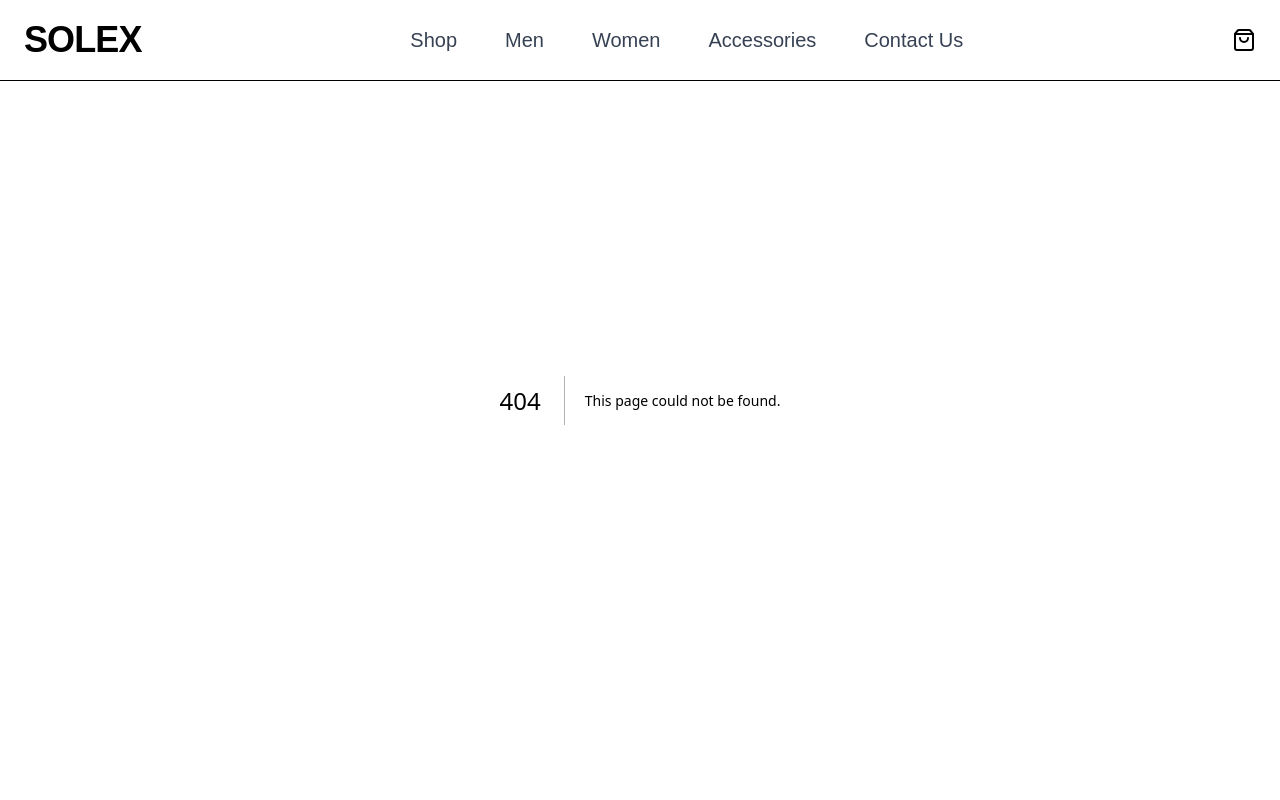
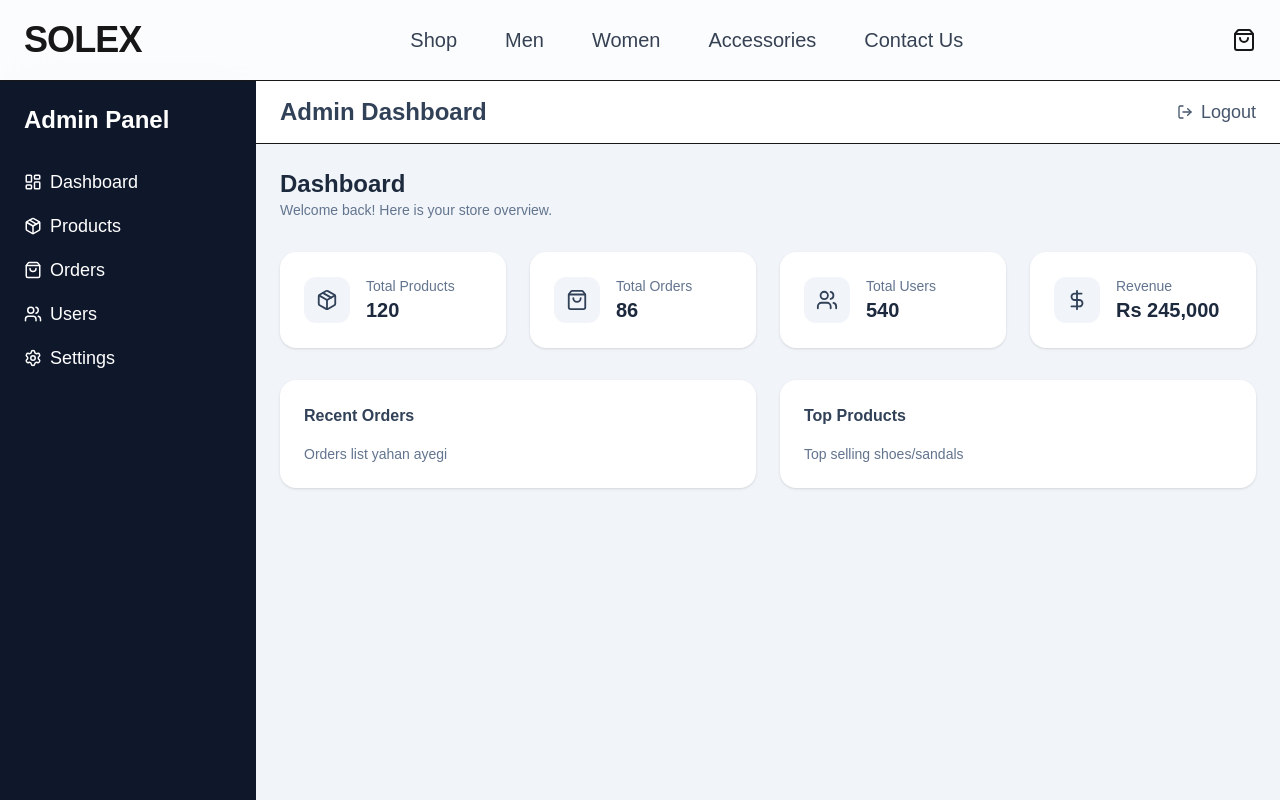
Before and after one commit to Umairphtan/e-comerce-webiste-full-stack, a Next.js app: page /ad/admin1 in a window 1280 px wide. Before the commit this address had no page. Shown: the top 800 px of the page. Built offline with nearby package versions, Linux system fonts and the light colour scheme.

Commit message:
admin dashboard added with secure routes and ui improve

```diff
--- /dev/null
+++ b/app/ad/admin1/error.tsx
@@ -0,0 +1,33 @@
+"use client";
+import { useEffect } from "react";
+
+
+export default function Error({
+error,
+reset,
+}: {
+error: Error;
+reset: () => void;
+}) {
+useEffect(() => {
+console.error("Admin error:", error);
+}, [error]);
+
+
+return (
+<div className="flex items-center justify-center h-screen bg-slate-100">
+<div className="bg-white rounded-2xl p-8 shadow-lg text-center w-[360px]">
+<h2 className="text-xl font-semibold text-red-600 mb-2">Error</h2>
+<p className="text-sm text-slate-600 mb-6">
+Something went wrong in admin panel.
+</p>
+<button
+onClick={reset}
+className="px-4 py-2 rounded-lg bg-slate-900 text-white hover:bg-slate-800"
+>
+Try again
+</button>
+</div>
+</div>
+);
+}
--- /dev/null
+++ b/app/ad/admin1/layout.tsx
@@ -0,0 +1,15 @@
+// app/ad/admin/layout.tsx
+import Sidebar from "@/components/adminsidebar";
+import Topbar from "@/components/admindash";
+
+export default function AdminLayout({ children }: { children: React.ReactNode }) {
+  return (
+    <div className="flex min-h-screen bg-slate-100">
+      <Sidebar />
+      <div className="flex flex-col flex-1">
+        <Topbar />
+        <main className="p-6">{children}</main>
+      </div>
+    </div>
+  );
+}
--- /dev/null
+++ b/app/ad/admin1/loading.tsx
@@ -0,0 +1,10 @@
+export default function Loading() {
+    return (
+        <div className="flex items-center justify-center h-screen">
+            <div className="flex flex-col items-center gap-3">
+                <div className="h-10 w-10 animate-spin rounded-full border-4 border-slate-300 border-t-slate-900" />
+                <p className="text-sm text-slate-600">Loading admin dashboard...</p>
+            </div>
+        </div>
+    );
+}
--- /dev/null
+++ b/app/ad/admin1/page.tsx
@@ -0,0 +1,81 @@
+import { Package, ShoppingBag, Users, DollarSign } from "lucide-react";
+
+function StatCard({
+    title,
+    value,
+    icon,
+}: {
+    title: string;
+    value: string;
+    icon: React.ReactNode;
+}) {
+    return (
+        <div className="bg-white rounded-2xl p-6 shadow-sm flex items-center gap-4 ">
+            <div className="p-3 rounded-xl bg-slate-100 text-slate-700">
+                {icon}
+            </div>
+            <div>
+                <p className="text-sm text-slate-500">{title}</p>
+                <h3 className="text-xl font-semibold text-slate-800">{value}</h3>
+            </div>
+        </div>
+    );
+}
+
+export default function AdminDashboardPage() {
+    // 🔌 Later: fetch data from backend / API
+    const stats = {
+        products: 120,
+        orders: 86,
+        users: 540,
+        revenue: "Rs 245,000",
+    };
+
+    return (
+        <div className="space-y-8">
+            {/* Page Header */}
+            <div>
+                <h1 className="text-2xl font-bold text-slate-800">Dashboard</h1>
+                <p className="text-sm text-slate-500">
+                    Welcome back! Here is your store overview.
+                </p>
+            </div>
+
+            {/* Stats Grid */}
+            <div className="grid grid-cols-1 sm:grid-cols-2 lg:grid-cols-4 gap-6">
+                <StatCard
+                    title="Total Products"
+                    value={stats.products.toString()}
+                    icon={<Package size={22} />}
+                />
+                <StatCard
+                    title="Total Orders"
+                    value={stats.orders.toString()}
+                    icon={<ShoppingBag size={22} />}
+                />
+                <StatCard
+                    title="Total Users"
+                    value={stats.users.toString()}
+                    icon={<Users size={22} />}
+                />
+                <StatCard
+                    title="Revenue"
+                    value={stats.revenue}
+                    icon={<DollarSign size={22} />}
+                />
+            </div>
+
+            {/* Placeholder sections */}
+            <div className="grid grid-cols-1 lg:grid-cols-2 gap-6">
+                <div className="bg-white rounded-2xl p-6 shadow-sm">
+                    <h2 className="font-semibold text-slate-700 mb-4">Recent Orders</h2>
+                    <p className="text-sm text-slate-500">Orders list yahan ayegi</p>
+                </div>
+                <div className="bg-white rounded-2xl p-6 shadow-sm">
+                    <h2 className="font-semibold text-slate-700 mb-4">Top Products</h2>
+                    <p className="text-sm text-slate-500">Top selling shoes/sandals</p>
+                </div>
+            </div>
+        </div>
+    );
+}
--- /dev/null
+++ b/components/admindash.tsx
@@ -0,0 +1,14 @@
+"use client";
+import { LogOut } from "lucide-react";
+
+
+export default function Topbar() {
+    return (
+        <header className="h-16 bg-white border-b flex items-center justify-between px-6 mt-20">
+            <h1 className="font-semibold text-slate-700 text-2xl" >Admin Dashboard</h1>
+            <button className="flex items-center gap-2 text-lg text-slate-600 hover:text-red-600">
+                <LogOut size={16} /> Logout
+            </button>
+        </header>
+    );
+}
--- /dev/null
+++ b/components/adminsidebar.tsx
@@ -0,0 +1,35 @@
+"use client";
+import Link from "next/link";
+import {
+    LayoutDashboard,
+    Package,
+    ShoppingBag,
+    Users,
+    Settings,
+} from "lucide-react";
+
+
+export default function Sidebar() {
+    return (
+        <aside className="w-64 bg-slate-900 text-white p-6 hidden md:block mt-20">
+            <h1 className="text-2xl font-bold mb-8">Admin Panel</h1>
+            <nav className="space-y-4 text-lg">
+                <Link href="/admin" className="flex items-center gap-2 hover:text-blue-400">
+                    <LayoutDashboard size={18} /> Dashboard
+                </Link>
+                <Link href="/admin/products" className="flex items-center gap-2 hover:text-blue-400">
+                    <Package size={18} /> Products
+                </Link>
+                <Link href="/admin/orders" className="flex items-center gap-2 hover:text-blue-400">
+                    <ShoppingBag size={18} /> Orders
+                </Link>
+                <Link href="/admin/users" className="flex items-center gap-2 hover:text-blue-400">
+                    <Users size={18} /> Users
+                </Link>
+                <Link href="/admin/settings" className="flex items-center gap-2 hover:text-blue-400">
+                    <Settings size={18} /> Settings
+                </Link>
+            </nav>
+        </aside>
+    );
+}
```
